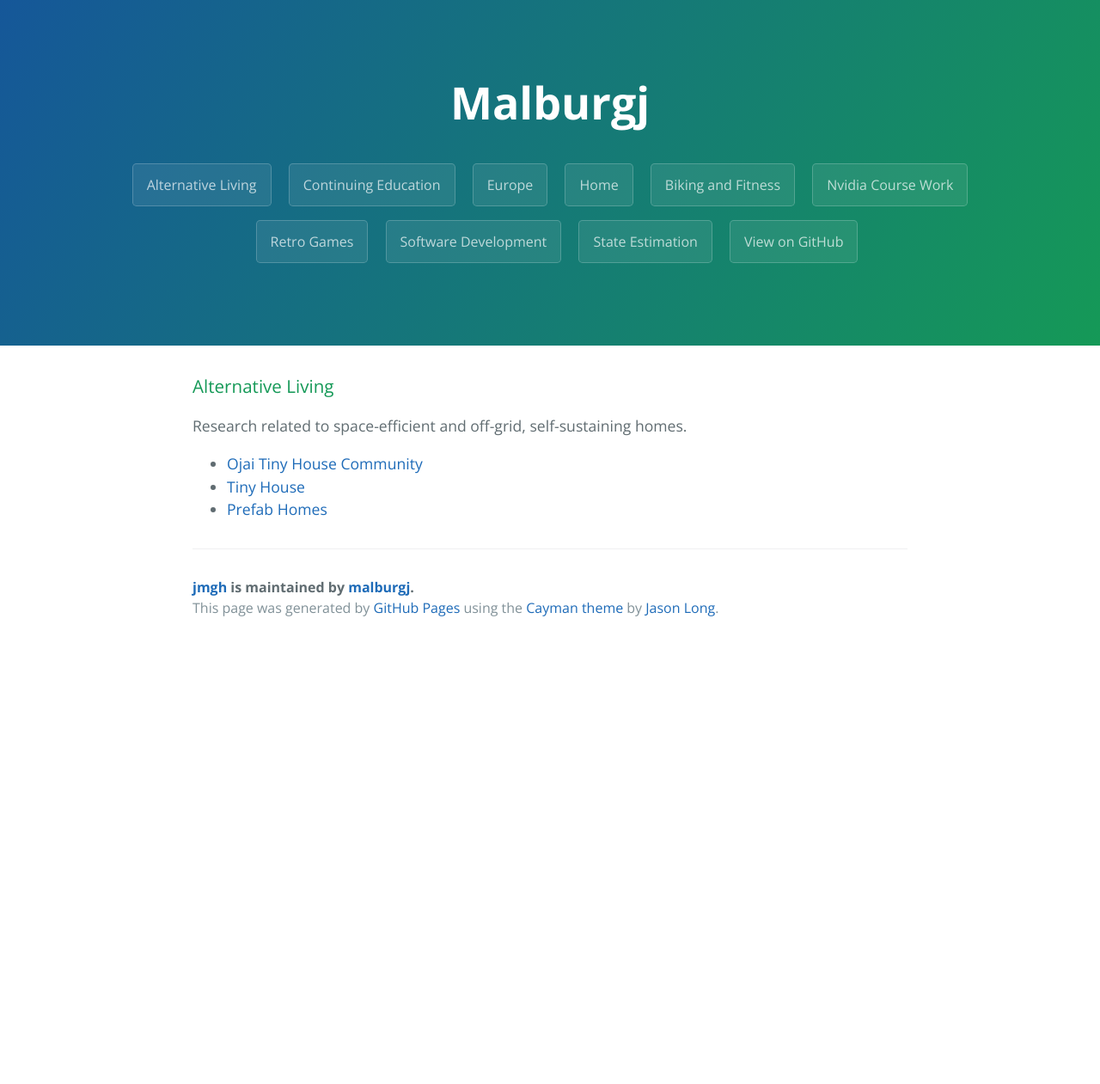
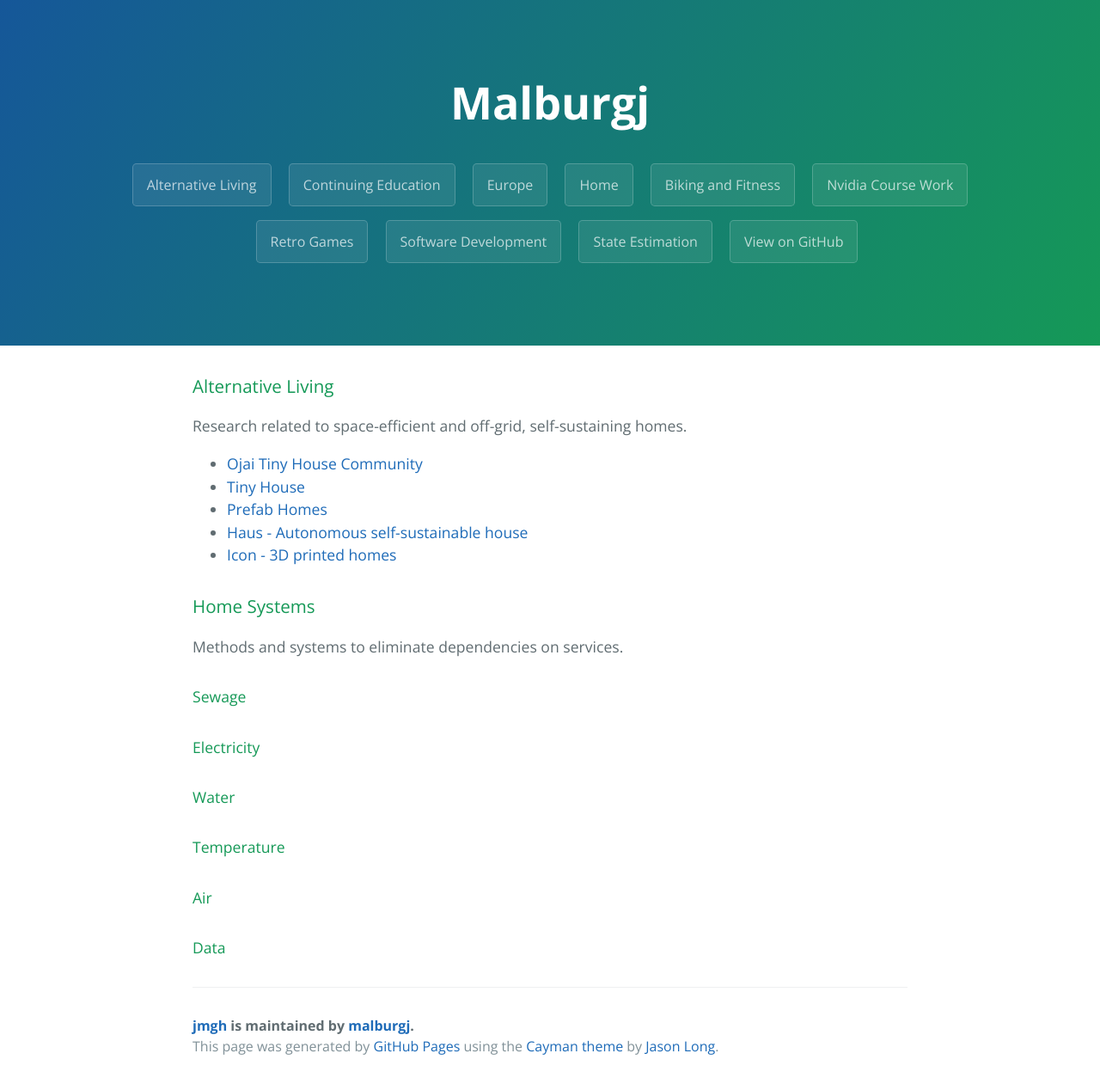
Before and after one commit to malburgj/malburgj.github.io, a Jekyll site: the page built from altliving.md, in a window 1280 px wide. Shown: the whole page at 86% size. Built offline with Jekyll 4.4.1, drawn with Linux system fonts in a browser that asks for light colours; before the commit the page ends 900 px from its top, so only the background shows below that.

Commit message:
update altliving

```diff
--- a/altliving.md
+++ b/altliving.md
@@ -8,3 +8,14 @@ Research related to space-efficient and off-grid, self-sustaining homes.
 * [Ojai Tiny House Community](https://www.facebook.com/groups/1311696078846712/?fref=gc&dti=886839901368363&hc_location=ufi)
 * [Tiny House](https://www.treehugger.com/tiny-houses/where-to-park-tiny-house.html)
 * [Prefab Homes](https://buildcover.com/)
+* [Haus - Autonomous self-sustainable house](https://haus.me/)
+* [Icon - 3D printed homes](https://www.iconbuild.com/)
+
+### Home Systems
+Methods and systems to eliminate dependencies on services.
+#### Sewage
+#### Electricity
+#### Water
+#### Temperature
+#### Air
+#### Data
```
